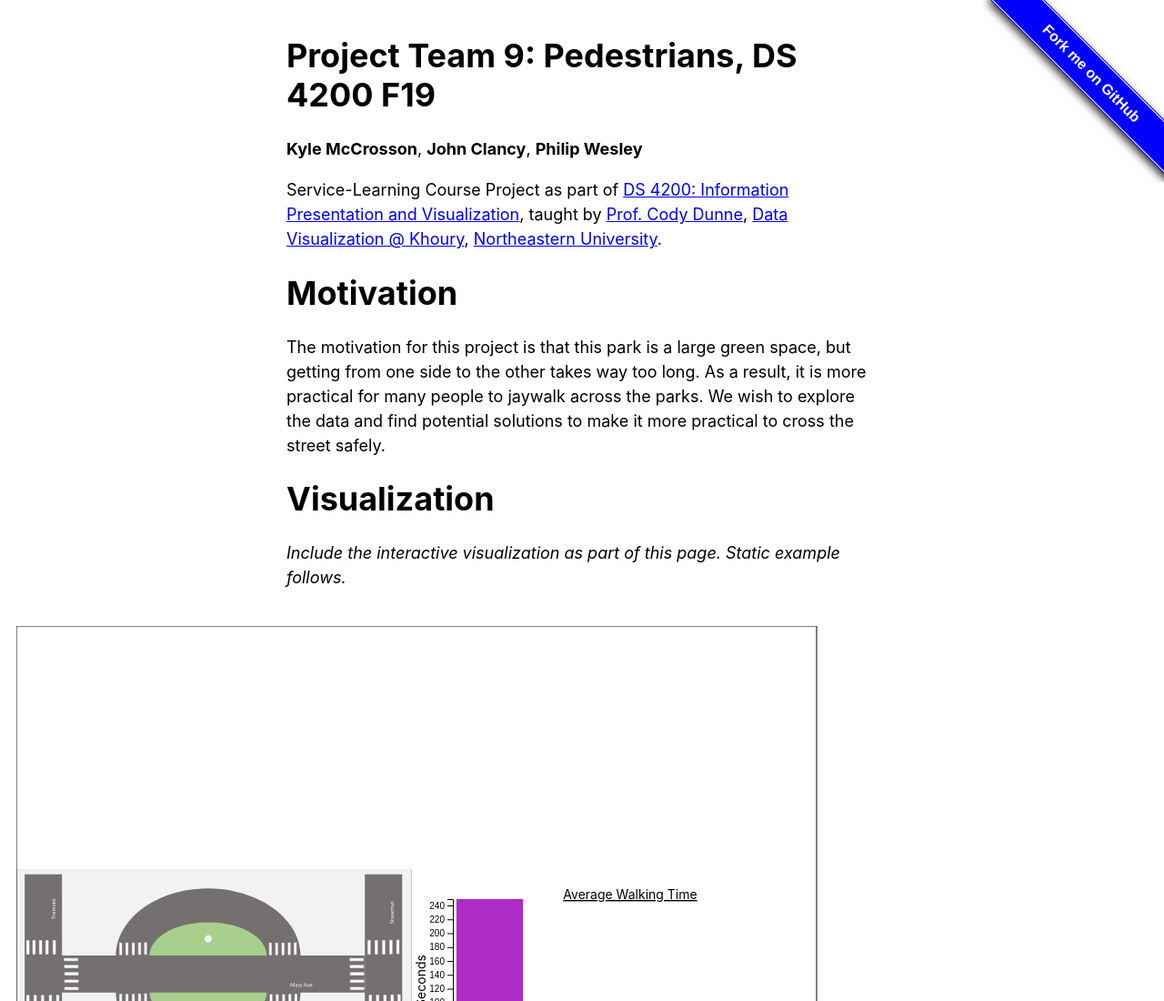
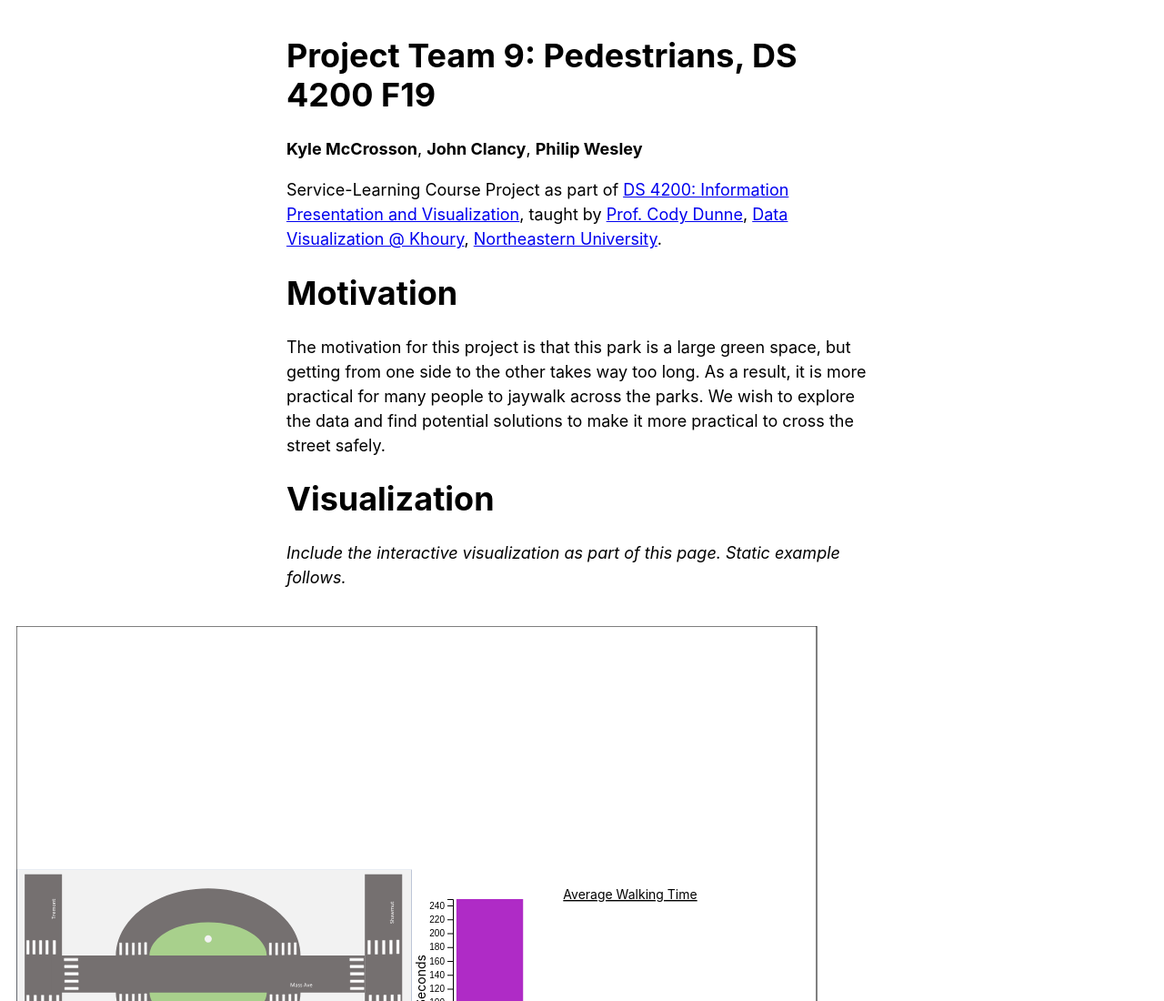
Before and after one commit to Northeastern-DS-4200-F19/project-team-9-pedestrians, a plain HTML site: page index.html in a window 1280 px wide. Shown: the top 1100 px of the page at 91% size. Drawn offline with Linux system fonts and the light colour scheme.

Commit message:
comment out "fork on github"

```diff
--- a/index.html
+++ b/index.html
@@ -25,7 +25,7 @@
 	<body>
 
     <!-- Update this with your GitHub repo URL -->
-    <span id="forkongithub"><a href="https://github.com/Northeastern-DS-4200-F19/project-team-9-pedestrians">Fork me on GitHub</a></span>
+    <!-- <span id="forkongithub"><a href="https://github.com/Northeastern-DS-4200-F19/project-team-9-pedestrians">Fork me on GitHub</a></span> -->
 
     <!-- Your writeup goes here -->
     <div class = "content-column">
```
